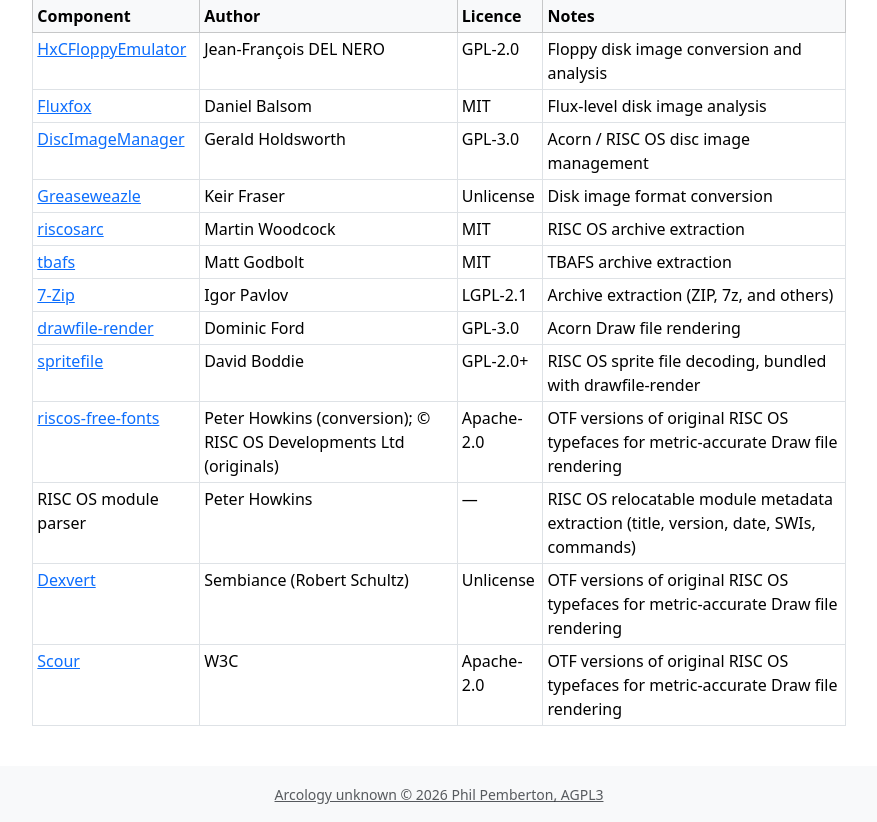
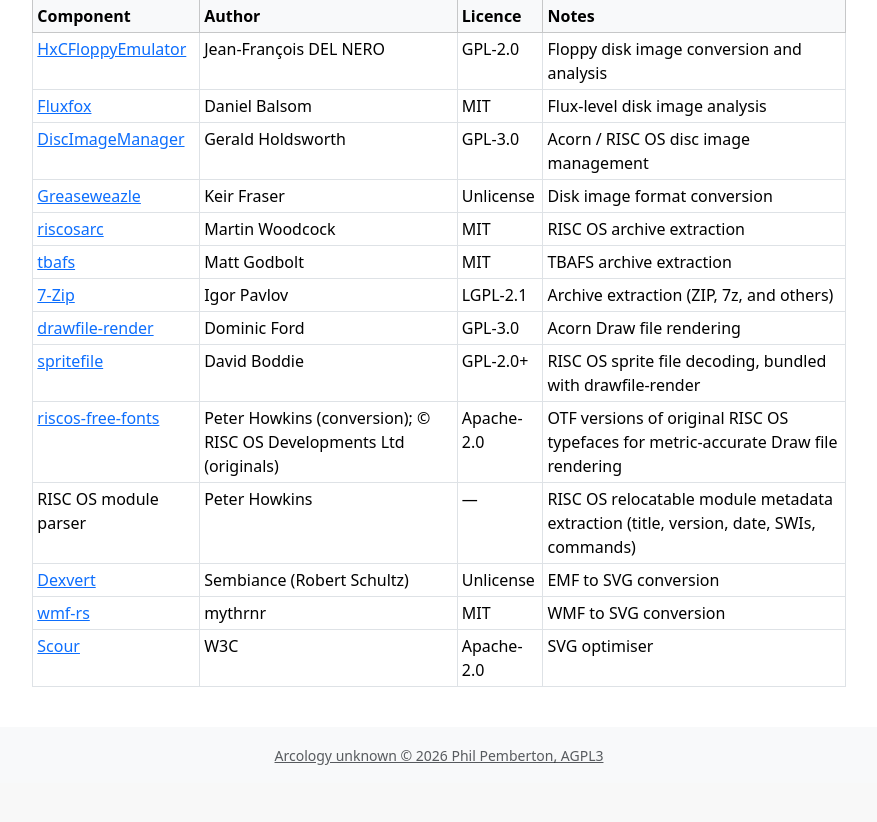
Before and after one commit to philpem/arcology, a Flask app: page /about in a window 1280 px wide. Shown: the part 1353-2175 px from the top of the page, without its empty margins (201-1078 px from the left). After the commit the page ends 2118 px from the top, so only its background shows below. Run offline with Flask 3, Linux system fonts and the light colour scheme; some libraries are stand-ins or nearby versions.

Commit message:
Switch to wmf-rs for WMF conversion, fix about page
  - Switch to wmf-rs (by @mythrnr@github.com) for WMF-to-SVG conversion.
    This gives much better quality than wmf2svg, and the SVG files are
    pretty close to standards-compliant too.
  - Fix a load of horrible errors on the about page and add wmf-rs.

```diff
--- a/myapp/templates/about.html
+++ b/myapp/templates/about.html
@@ -217,13 +217,19 @@
                     <td><a href="https://github.com/Sembiance/dexvert/" target="_blank" rel="noopener">Dexvert</a></td>
                     <td>Sembiance (Robert Schultz)</td>
                     <td>Unlicense</td>
-                    <td>OTF versions of original RISC OS typefaces for metric-accurate Draw file rendering</td>
+                    <td>EMF to SVG conversion</td>
+                </tr>
+                <tr>
+                    <td><a href="https://github.com/mythrnr/wmf-rs" target="_blank" rel="noopener">wmf-rs</a></td>
+                    <td>mythrnr</td>
+                    <td>MIT</td>
+                    <td>WMF to SVG conversion</td>
                 </tr>
                 <tr>
                     <td><a href="https://github.com/scour-project/scour" target="_blank" rel="noopener">Scour</a></td>
                     <td>W3C</td>
                     <td>Apache-2.0</td>
-                    <td>OTF versions of original RISC OS typefaces for metric-accurate Draw file rendering</td>
+                    <td>SVG optimiser</td>
                 </tr>
             </tbody>
         </table>
--- a/worker/arcworker/tools/common_images.py
+++ b/worker/arcworker/tools/common_images.py
@@ -18,7 +18,7 @@ _PASSTHROUGH_EXTS = frozenset({'.jpg', '.jpeg', '.png', '.gif', '.webp'})
 
 # Extensions converted to SVG via external tools.
 def _wmf_cmd(src: Path, dst: Path) -> list[str]:
-    return ['wmf2svg', '-o', str(dst), str(src)]
+    return ['wmf-cli', '--input', str(src), '--output', str(dst)]
 
 
 def _emf_cmd(src: Path, dst: Path) -> list[str]:
```
Also changed, not shown: 1 other file.
